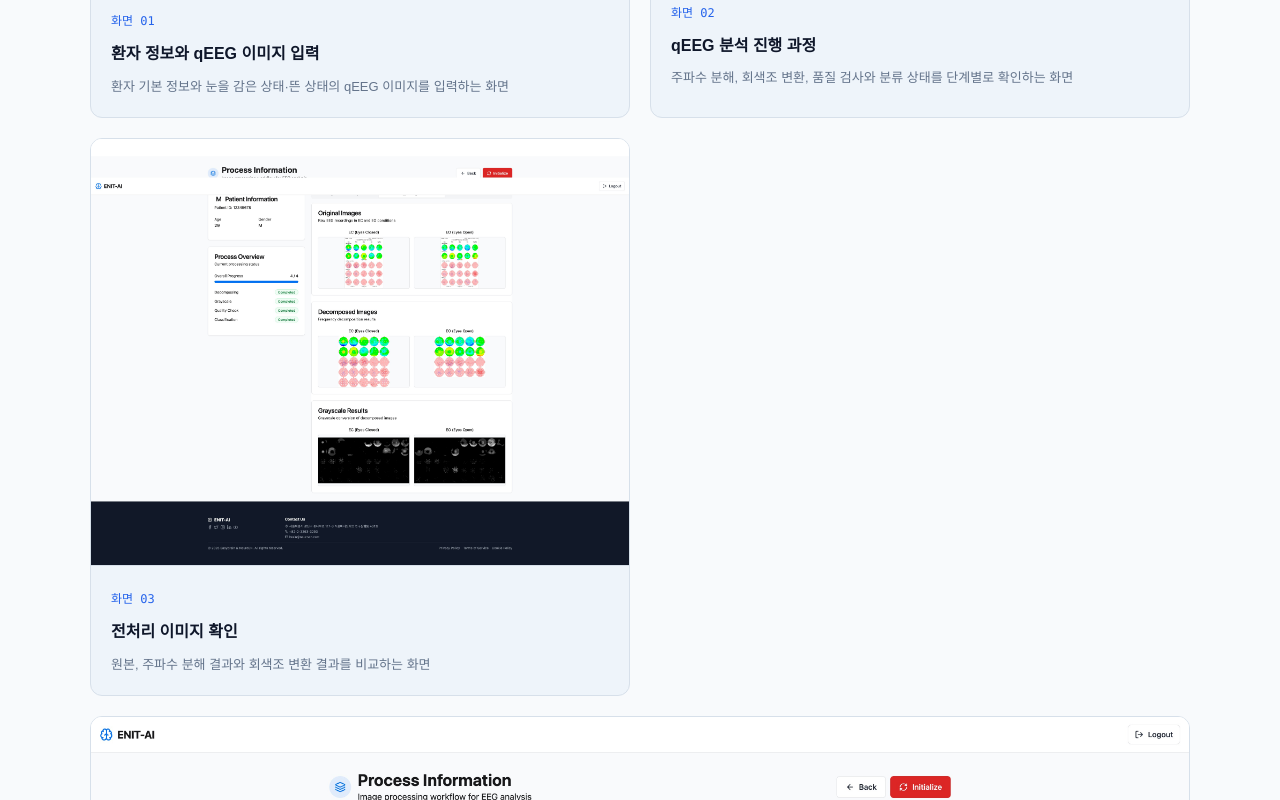
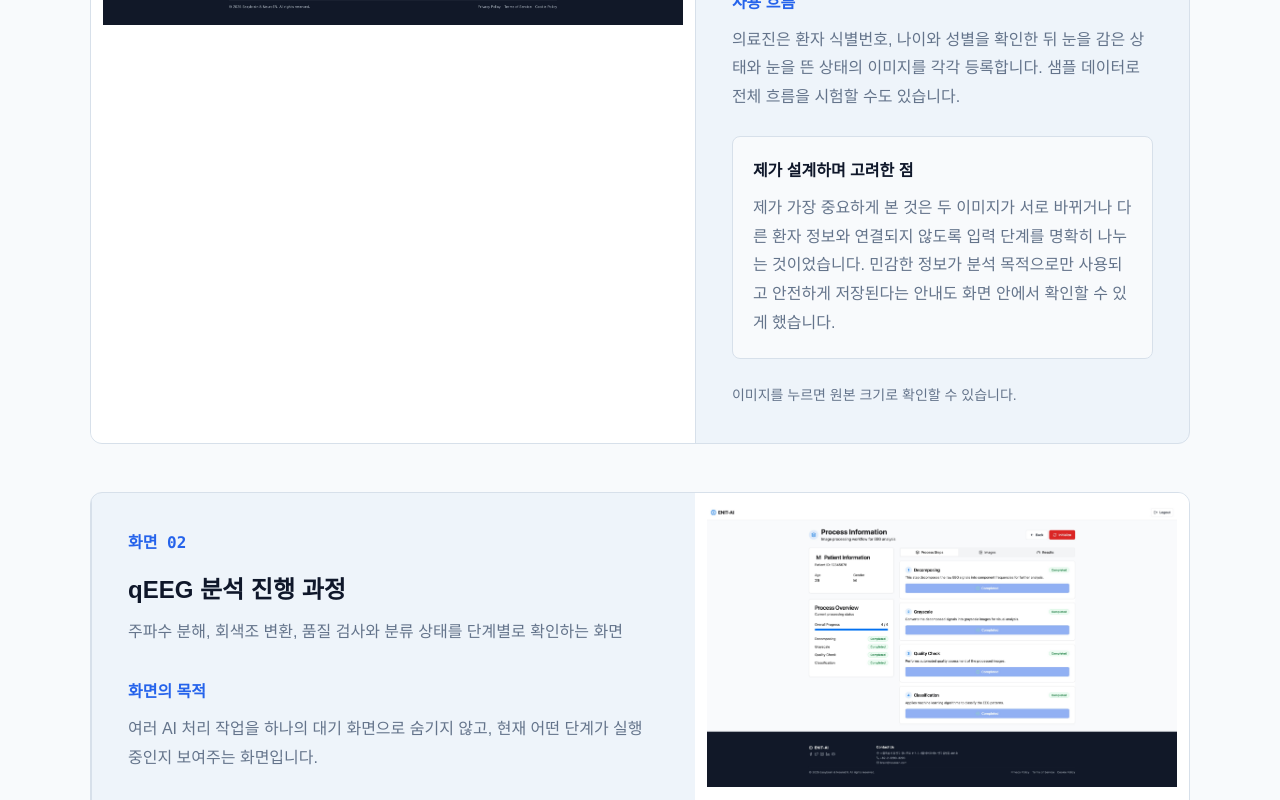
Before and after one commit to ejjang2030/ejjang2030, a Next.js app: page /projects/neuroen-enit-ai in a window 1280 px wide. Shown: the part 4640-5440 px from the top of the page. Built offline with nearby package versions, Linux system fonts and the light colour scheme.

Commit message:
feat : 유저플로우 화면 기록 내용 보충

```diff
--- a/app/projects/neuroen-enit-ai/page.tsx
+++ b/app/projects/neuroen-enit-ai/page.tsx
@@ -59,10 +59,10 @@ const decisionLogs = [
 ];
 
 const serviceScreens = [
-  { src: "/projects/neuroen/patient-input.jpg", width: 4014, height: 2473, title: "환자 정보와 qEEG 이미지 입력", description: "환자 기본 정보와 눈을 감은 상태·뜬 상태의 qEEG 이미지를 입력하는 화면" },
-  { src: "/projects/neuroen/process-steps.jpg", width: 4014, height: 2407, title: "qEEG 분석 진행 과정", description: "주파수 분해, 회색조 변환, 품질 검사와 분류 상태를 단계별로 확인하는 화면" },
-  { src: "/projects/neuroen/processed-images.jpg", width: 4014, height: 3175, title: "전처리 이미지 확인", description: "원본, 주파수 분해 결과와 회색조 변환 결과를 비교하는 화면" },
-  { src: "/projects/neuroen/analysis-results.jpg", width: 4014, height: 6172, title: "AI 분석 결과", description: "품질 검사와 분류 확률, 세부 결과를 확인하고 PDF 리포트를 생성하는 화면" },
+  { src: "/projects/neuroen/patient-input.jpg", width: 4014, height: 2473, title: "환자 정보와 qEEG 이미지 입력", description: "환자 기본 정보와 눈을 감은 상태·뜬 상태의 qEEG 이미지를 입력하는 화면", purpose: "분석을 시작하기 전에 환자 식별 정보와 두 가지 측정 상태의 qEEG 자료를 한 작업 단위로 묶는 화면입니다.", flow: "의료진은 환자 식별번호, 나이와 성별을 확인한 뒤 눈을 감은 상태와 눈을 뜬 상태의 이미지를 각각 등록합니다. 샘플 데이터로 전체 흐름을 시험할 수도 있습니다.", consideration: "제가 가장 중요하게 본 것은 두 이미지가 서로 바뀌거나 다른 환자 정보와 연결되지 않도록 입력 단계를 명확히 나누는 것이었습니다. 민감한 정보가 분석 목적으로만 사용되고 안전하게 저장된다는 안내도 화면 안에서 확인할 수 있게 했습니다." },
+  { src: "/projects/neuroen/process-steps.jpg", width: 4014, height: 2407, title: "qEEG 분석 진행 과정", description: "주파수 분해, 회색조 변환, 품질 검사와 분류 상태를 단계별로 확인하는 화면", purpose: "여러 AI 처리 작업을 하나의 대기 화면으로 숨기지 않고, 현재 어떤 단계가 실행 중인지 보여주는 화면입니다.", flow: "업로드가 끝나면 주파수 분해, 회색조 변환, 품질 검사, 패턴 분류가 순서대로 실행됩니다. 왼쪽에서는 전체 진행률을, 오른쪽에서는 각 단계의 상태를 확인합니다.", consideration: "모델 처리는 시간이 걸리고 중간 실패 가능성도 있으므로 의료진이 화면이 멈췄다고 느끼지 않게 해야 했습니다. 그래서 전체 진행률과 단계별 완료 상태를 동시에 보여주고, 문제가 생겼을 때 어느 단계부터 다시 확인해야 하는지 드러나도록 구성했습니다." },
+  { src: "/projects/neuroen/processed-images.jpg", width: 4014, height: 3175, title: "전처리 이미지 확인", description: "원본, 주파수 분해 결과와 회색조 변환 결과를 비교하는 화면", purpose: "AI가 어떤 입력을 받았는지 의료진이 직접 확인할 수 있도록 원본과 중간 처리 결과를 나란히 보여주는 화면입니다.", flow: "눈을 감은 상태와 뜬 상태를 좌우로 비교하고, 원본 이미지에서 주파수 분해와 회색조 변환을 거치며 데이터가 어떻게 바뀌었는지 아래 방향으로 확인합니다.", consideration: "결과 숫자만 제공하면 전처리 오류나 이미지 품질 문제를 발견하기 어렵습니다. 저는 모델의 입력 과정을 숨기지 않고 시각적으로 확인할 수 있게 해, 잘못된 입력을 바탕으로 결과가 생성되는 위험을 줄이고자 했습니다." },
+  { src: "/projects/neuroen/analysis-results.jpg", width: 4014, height: 6172, title: "AI 분석 결과", description: "품질 검사와 분류 확률, 세부 결과를 확인하고 PDF 리포트를 생성하는 화면", purpose: "품질 검사와 모델 분류 결과를 한곳에 모아 의료진이 분석 근거를 검토하고 리포트 생성 여부를 결정하는 화면입니다.", flow: "먼저 눈을 감은 상태와 뜬 상태의 잡음 여부와 심각도를 확인합니다. 이후 상위 예측, 전체 세부 확률과 유의 여부를 검토한 뒤 PDF를 내려받거나 분석 리포트를 생성합니다.", consideration: "확률이 높은 항목만 강조하면 결과가 확정 진단처럼 보일 수 있었습니다. 그래서 품질 검사, 상위 결과와 전체 결과를 함께 제공하고 수치를 비교할 수 있게 했습니다. 최종 해석과 리포트 사용 여부는 의료진이 환자 정보와 함께 판단하는 흐름을 유지했습니다." },
 ];
 
 const systemDiagramImages = [
@@ -242,13 +242,13 @@ function ServiceGallery() {
   return (
     <div className="mt-16">
       <div className="mb-8 flex items-end justify-between gap-6 max-md:block"><div><p className={label}>실제 웹 서비스 화면</p><h3 className="mt-3 text-2xl font-black">ENIT-AI 사용 흐름</h3></div><p className="max-w-sm text-xs leading-6 text-muted max-md:mt-3">이미지를 누르면 원본 크기로 확인할 수 있습니다.</p></div>
-      <div className="grid grid-cols-2 gap-5 max-md:grid-cols-1">
+      <div className="space-y-12">
         {serviceScreens.map((screen, index) => (
-          <figure key={screen.src} className={classNames(card, "overflow-hidden", index === 3 && "col-span-2 max-md:col-span-1")}>
-            <a href={screen.src} target="_blank" rel="noreferrer" className="group block overflow-hidden border-b border-line bg-white">
-              <Image src={screen.src} width={screen.width} height={screen.height} alt={screen.title} className={classNames("h-auto w-full transition-transform duration-500 group-hover:scale-[1.01]", index === 3 && "max-h-[760px] object-cover object-top")} sizes={index === 3 ? "(max-width: 768px) 100vw, 1180px" : "(max-width: 768px) 100vw, 590px"} />
+          <figure key={screen.src} className={classNames(card, "grid grid-cols-[1.1fr_.9fr] overflow-hidden max-lg:grid-cols-1")}>
+            <a href={screen.src} target="_blank" rel="noreferrer" className={classNames("group block overflow-hidden bg-white p-3", index % 2 === 1 && "order-2 max-lg:order-none")}>
+              <Image src={screen.src} width={screen.width} height={screen.height} alt={screen.title} className={classNames("h-[620px] w-full object-contain object-top transition-transform duration-500 group-hover:scale-[1.01] max-lg:h-auto", index === 3 && "object-cover")} sizes="(max-width: 1024px) 100vw, 650px" />
             </a>
-            <figcaption className="p-5"><span className="font-mono text-[9px] text-accent">화면 0{index + 1}</span><h4 className="mt-2 text-sm font-bold">{screen.title}</h4><p className="mt-2 text-[11px] leading-5 text-muted">{screen.description}</p></figcaption>
+            <figcaption className="flex flex-col justify-center border-l border-line p-9 max-lg:border-l-0 max-lg:border-t max-md:p-6"><span className="font-mono text-sm font-bold text-accent">화면 0{index + 1}</span><h4 className="mt-4 text-2xl font-black">{screen.title}</h4><p className="mt-3 text-sm leading-7 text-muted">{screen.description}</p><div className="mt-8 space-y-6"><div><strong className="text-sm text-accent">화면의 목적</strong><p className="mt-2 text-sm leading-7 text-muted">{screen.purpose}</p></div><div><strong className="text-sm text-accent">사용 흐름</strong><p className="mt-2 text-sm leading-7 text-muted">{screen.flow}</p></div><div className="rounded-lg border border-line bg-background p-5"><strong className="text-sm">제가 설계하며 고려한 점</strong><p className="mt-2 text-sm leading-7 text-muted">{screen.consideration}</p></div></div><p className="mt-6 text-xs text-muted">이미지를 누르면 원본 크기로 확인할 수 있습니다.</p></figcaption>
           </figure>
         ))}
       </div>
```
